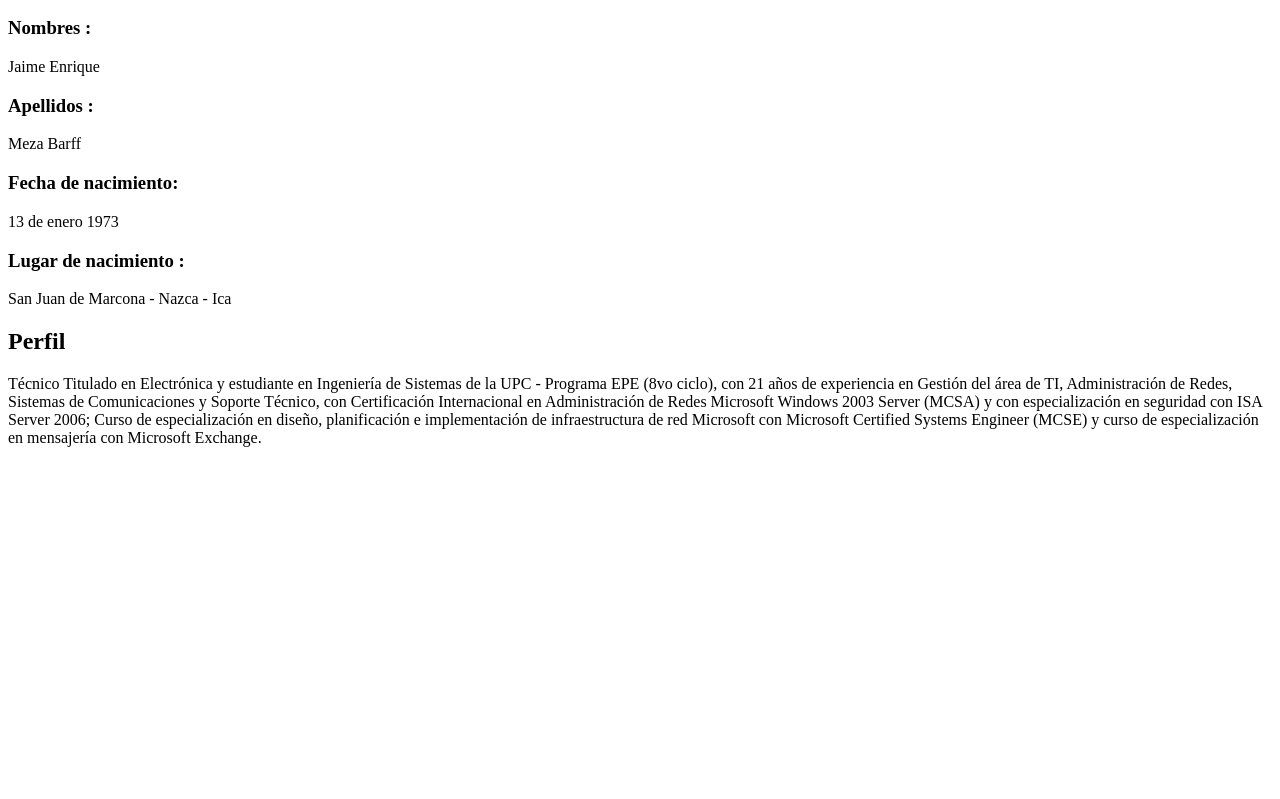
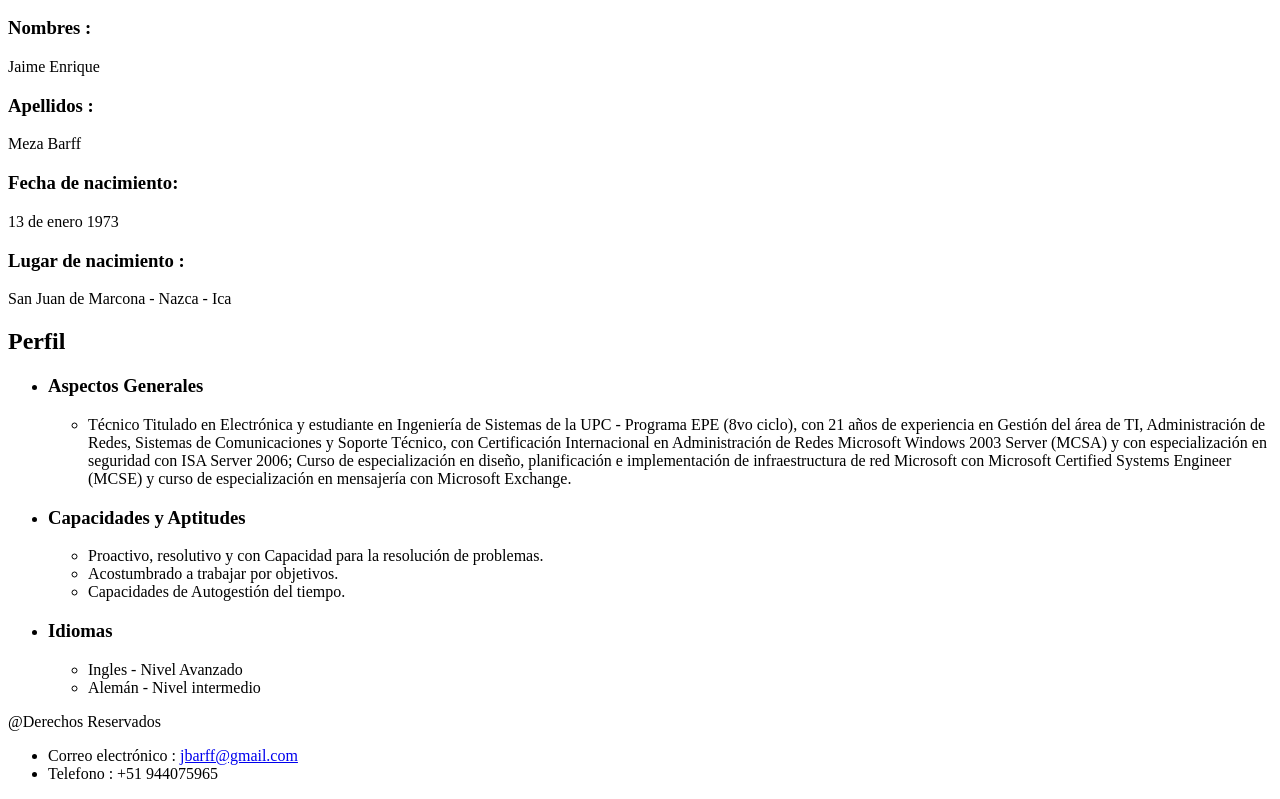
Before and after one commit to jbarff/FundamentosDeHtml_Jaime_Meza, a plain HTML site: page index.html in a window 1280 px wide. Shown: the part 940-1739 px from the top of the page. Before the commit the page ends 1403 px from the top, so only its background shows below. Drawn offline with Linux system fonts and the light colour scheme.

Commit message:
Incorporación de Perfil y footer

```diff
--- a/index.html
+++ b/index.html
@@ -41,6 +41,30 @@
     <h3>Fecha de nacimiento: </h3>13 de enero 1973
     <h3>Lugar de nacimiento : </h3>San Juan de Marcona - Nazca - Ica
     <h2>Perfil</h2>
-    <p>Técnico Titulado en Electrónica y estudiante en Ingeniería de Sistemas de la UPC - Programa EPE (8vo ciclo), con 21 años de experiencia en Gestión del área de TI, Administración de Redes, Sistemas de Comunicaciones y Soporte Técnico, con Certificación Internacional en Administración de Redes Microsoft Windows 2003 Server (MCSA) y con especialización en seguridad con ISA Server 2006; Curso de especialización en diseño, planificación e implementación de infraestructura de red Microsoft con Microsoft Certified Systems Engineer (MCSE) y curso de especialización en mensajería con Microsoft Exchange.</p>
+    <ul>
+      <li><h3>Aspectos Generales</h3></li>
+        <ul>
+          <li><p>Técnico Titulado en Electrónica y estudiante en Ingeniería de Sistemas de la UPC - Programa EPE (8vo ciclo), con 21 años de experiencia en Gestión del área de TI, Administración de Redes, Sistemas de Comunicaciones y Soporte Técnico, con Certificación Internacional en Administración de Redes Microsoft Windows 2003 Server (MCSA) y con especialización en seguridad con ISA Server 2006; Curso de especialización en diseño, planificación e implementación de infraestructura de red Microsoft con Microsoft Certified Systems Engineer (MCSE) y curso de especialización en mensajería con Microsoft Exchange.</p></li>
+        </ul>
+      <li><h3>Capacidades y Aptitudes</h3></li>
+        <ul>
+          <li>Proactivo, resolutivo y con Capacidad para la resolución de problemas.</li>
+          <li>Acostumbrado a trabajar por objetivos.</li>
+          <li>Capacidades de Autogestión del tiempo.</li>
+        </ul>
+      <li><h3>Idiomas</h3></li>
+      <ul>
+        <li>Ingles - Nivel Avanzado</li>
+        <li>Alemán - Nivel intermedio</li>
+      </ul>
+    </ul>
+    <footer>
+      @Derechos Reservados <br>
+      <ul>
+        <li>Correo electrónico : <a href="mailto:jbarff@gmail.com?subject=Saludos">jbarff@gmail.com</a></li>
+        <li>Telefono : +51 944075965</li>
+      </ul>
+    </footer>
+
   </body>
 </html>
```
